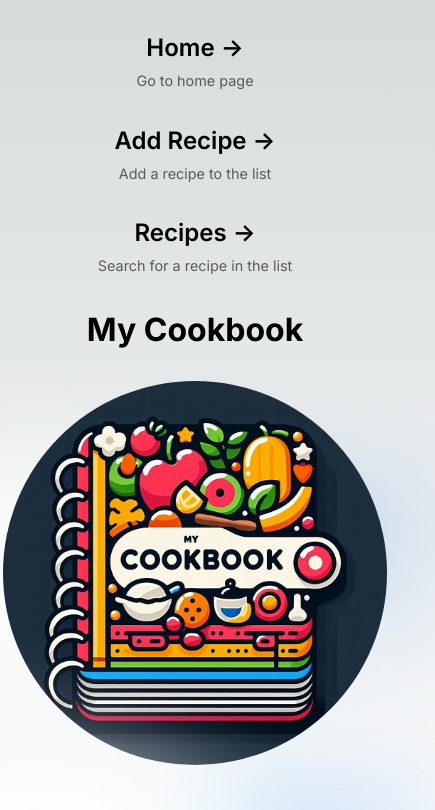
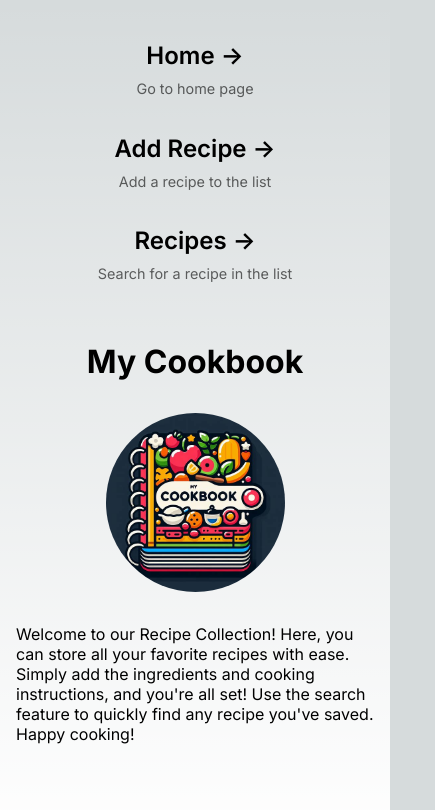
Before and after one commit to AlexanderValitalo/klientprogrammering_grupp_2_inlamning_4_5, a Next.js app: page / in a window 390 px wide. Shown: the top 810 px of the page, 435 px wide, since content can reach past the window. Built offline with nearby package versions, Linux system fonts and the light colour scheme.

Commit message:
global / layout css

```diff
--- a/src/app/globals.css
+++ b/src/app/globals.css
@@ -1,6 +1,6 @@
 :root {
-  --max-width: 1100px;
-  --border-radius: 12px;
+  --max-width: 980px;
+  --border-radius: 8px;
   --font-mono: ui-monospace, Menlo, Monaco, "Cascadia Mono", "Segoe UI Mono",
     "Roboto Mono", "Oxygen Mono", "Ubuntu Monospace", "Source Code Pro",
     "Fira Mono", "Droid Sans Mono", "Courier New", monospace;
@@ -8,19 +8,6 @@
   --foreground-rgb: 0, 0, 0;
   --background-start-rgb: 214, 219, 220;
   --background-end-rgb: 255, 255, 255;
-
-  --primary-glow: conic-gradient(
-    from 180deg at 50% 50%,
-    #16abff33 0deg,
-    #0885ff33 55deg,
-    #54d6ff33 120deg,
-    #0071ff33 160deg,
-    transparent 360deg
-  );
-  --secondary-glow: radial-gradient(
-    rgba(255, 255, 255, 1),
-    rgba(255, 255, 255, 0)
-  );
 
   --tile-start-rgb: 239, 245, 249;
   --tile-end-rgb: 228, 232, 233;
@@ -45,14 +32,6 @@
     --foreground-rgb: 255, 255, 255;
     --background-start-rgb: 0, 0, 0;
     --background-end-rgb: 0, 0, 0;
-
-    --primary-glow: radial-gradient(rgba(1, 65, 255, 0.4), rgba(1, 65, 255, 0));
-    --secondary-glow: linear-gradient(
-      to bottom right,
-      rgba(1, 65, 255, 0),
-      rgba(1, 65, 255, 0),
-      rgba(1, 65, 255, 0.3)
-    );
 
     --tile-start-rgb: 2, 13, 46;
     --tile-end-rgb: 2, 5, 19;
@@ -79,20 +58,15 @@
   margin: 0;
 }
 
+
 html,
 body {
   max-width: 100vw;
 
 }
 
-body {
-  color: rgb(var(--foreground-rgb));
-  background: linear-gradient(
-      to bottom,
-      transparent,
-      rgb(var(--background-end-rgb))
-    )
-    rgb(var(--background-start-rgb));
+h1 {
+  margin-bottom: 2rem;
 }
 
 a {
@@ -105,33 +79,3 @@ a {
     color-scheme: dark;
   }
 }
-
-main {
-  display: flex;
-  flex-direction: column;
-  align-items: center;
-  padding: 1rem 6rem;
-  min-height: 100vh;
-}
-
-/* Mobile */
-@media (max-width: 700px) {
-main {
-  display: flex;
-  flex-direction: column;
-  align-items: center;
-  padding: 1rem;
-  min-height: 100vh;
-}
-}
-
-/* Tablet and Smaller Desktop */
-@media (min-width: 701px) and (max-width: 1120px) {
-main {
-  display: flex;
-  flex-direction: column;
-  align-items: center;
-  padding: 1rem 6rem;
-  min-height: 100vh;
-}
-}
--- a/src/app/layout.js
+++ b/src/app/layout.js
@@ -1,6 +1,7 @@
 import { Inter } from "next/font/google";
 import "./globals.css";
 import Navigation from "@/components/navigation/Navigation";
+import styles from "./layout.module.css";
 
 const inter = Inter({ subsets: ["latin"] });
 
@@ -14,14 +15,18 @@ export const metadata = {
 export default function RootLayout({ children }) {
   return (
     <html lang="en">
-      <body className={inter.className}>
-        <main>
+      <body className={`${inter.className} ${styles.body}`}>
+        <header className={styles.header}>
+          <Navigation />
+        </header>
 
-          <Navigation />
+        <main className={styles.main}>
+          {children}
+        </main>
 
-          {children}
-
-        </main>
+        <footer className={styles.footer}>
+          <p>&copy; 2024 My Cookbook</p>
+        </footer>
       </body>
     </html>
   );
--- /dev/null
+++ b/src/app/layout.module.css
@@ -0,0 +1,53 @@
+.body {
+    display: flex;
+    flex-direction: column;
+    align-items: center;
+    min-height: 100vh;
+    width: 100%;
+    color: rgb(var(--foreground-rgb));
+    background: linear-gradient(
+        to bottom,
+        transparent,
+        rgb(var(--background-end-rgb))
+      )
+      rgb(var(--background-start-rgb));
+  }
+
+.main {
+  display: flex;
+  flex-direction: column;
+  align-items: center;
+  width: 100%;
+  flex-grow: 1;
+  max-width: var(--max-width);
+  margin: auto;
+  padding: 1rem 6rem;
+}
+
+.header {
+  display: flex;
+  flex-direction: column;
+  justify-content: space-between;
+  align-items: center;
+  padding: 1rem;
+  width: 100%;
+}
+
+.footer {
+  display: flex;
+  justify-content: center;
+  align-items: center;
+  padding: 1rem;
+}
+
+/* Mobile */
+@media (max-width: 700px) {
+  .main {
+    display: flex;
+    flex-direction: column;
+    align-items: center;
+    width: 100%;
+    flex-grow: 1;
+    padding: 1rem;
+  }
+}
--- a/src/app/page.js
+++ b/src/app/page.js
@@ -18,8 +18,8 @@ export default function Home() {
         />
       </div>
 
-      <div className={styles.center}>
-        <p className={styles.description}>
+      <div >
+        <p >
         Welcome to our Recipe Collection! Here, you can store all your favorite recipes with ease. Simply add the ingredients and cooking instructions, and you're all set! Use the search feature to quickly find any recipe you've saved. Happy cooking!
         </p>
       </div>
--- a/src/app/page.module.css
+++ b/src/app/page.module.css
@@ -1,218 +1,18 @@
-.description {
-  display: inherit;
-  justify-content: inherit;
-  align-items: inherit;
-  font-size: 0.85rem;
-  max-width: var(--max-width);
-  width: 100%;
-  z-index: 2;
-  font-family: var(--font-mono);
-}
-
-.description a {
-  display: flex;
-  justify-content: center;
-  align-items: center;
-  gap: 0.5rem;
-}
-
-.description p {
-  position: relative;
-  margin: 0;
-  padding: 1rem;
-  background-color: rgba(var(--callout-rgb), 0.5);
-  border: 1px solid rgba(var(--callout-border-rgb), 0.3);
-  border-radius: var(--border-radius);
-}
-
-.code {
-  font-weight: 700;
-  font-family: var(--font-mono);
-}
-
-.grid {
-  display: grid;
-  grid-template-columns: repeat(4, minmax(25%, auto));
-  max-width: 100%;
-  width: var(--max-width);
-}
-
-.card {
-  padding: 1rem 1.2rem;
-  border-radius: var(--border-radius);
-  background: rgba(var(--card-rgb), 0);
-  border: 1px solid rgba(var(--card-border-rgb), 0);
-  transition: background 200ms, border 200ms;
-}
-
-.card span {
-  display: inline-block;
-  transition: transform 200ms;
-}
-
-.card h2 {
-  font-weight: 600;
-  margin-bottom: 0.7rem;
-}
-
-.card p {
-  margin: 0;
-  opacity: 0.6;
-  font-size: 0.9rem;
-  line-height: 1.5;
-  max-width: 30ch;
-  text-wrap: balance;
-}
-
-.center {
-  display: flex;
-  justify-content: center;
-  align-items: center;
-  position: relative;
-  padding: 2rem 0;
-}
-
-.center::before {
-  background: var(--secondary-glow);
-  border-radius: 50%;
-  width: 480px;
-  height: 360px;
-  margin-left: -400px;
-}
-
-.center::after {
-  background: var(--primary-glow);
-  width: 240px;
-  height: 180px;
-  z-index: -1;
-}
-
-.center::before,
-.center::after {
-  content: "";
-  left: 50%;
-  position: absolute;
-  filter: blur(45px);
-  transform: translateZ(0);
-}
-
 .logo {
   position: relative;
   border-radius: 100%;
-}
-/* Enable hover only on non-touch devices */
-@media (hover: hover) and (pointer: fine) {
-  .card:hover {
-    background: rgba(var(--card-rgb), 0.1);
-    border: 1px solid rgba(var(--card-border-rgb), 0.15);
-  }
-
-  .card:hover span {
-    transform: translateX(4px);
-  }
+  margin-bottom: 2rem;
 }
 
-@media (prefers-reduced-motion) {
-  .card:hover span {
-    transform: none;
-  }
-}
-
-/* Mobile */
-@media (max-width: 700px) {
-  .content {
-    padding: 4rem;
-  }
-
-  .grid {
-    grid-template-columns: 1fr;
-    margin-bottom: 120px;
-    max-width: 320px;
-    text-align: center;
-  }
-
-  .card {
-    padding: 1rem 2.5rem;
-  }
-
-  .card h2 {
-    margin-bottom: 0.5rem;
+@media screen and (max-width: 700px){
+  .logo{
+    width: 50%;
+    height: 50%;
   }
 
   .center {
-    padding: 2rem 0;
-  }
-
-  .center::before {
-    transform: none;
-    height: 300px;
-  }
-
-  .description {
-    font-size: 0.8rem;
-  }
-
-  .description a {
-    padding: 1rem;
-  }
-
-  .description p,
-  .description div {
     display: flex;
     justify-content: center;
-    position: fixed;
-    width: 100%;
-  }
-
-  .description p {
     align-items: center;
-    inset: 0 0 auto;
-    padding: 2rem 1rem 1.4rem;
-    border-radius: 0;
-    border: none;
-    border-bottom: 1px solid rgba(var(--callout-border-rgb), 0.25);
-    background: linear-gradient(
-      to bottom,
-      rgba(var(--background-start-rgb), 1),
-      rgba(var(--callout-rgb), 0.5)
-    );
-    background-clip: padding-box;
-    backdrop-filter: blur(24px);
-  }
-
-  .description div {
-    align-items: flex-end;
-    pointer-events: none;
-    inset: auto 0 0;
-    padding: 2rem;
-    height: 200px;
-    background: linear-gradient(
-      to bottom,
-      transparent 0%,
-      rgb(var(--background-end-rgb)) 40%
-    );
-    z-index: 1;
   }
 }
-
-/* Tablet and Smaller Desktop */
-@media (min-width: 701px) and (max-width: 1120px) {
-  .grid {
-    grid-template-columns: repeat(2, 50%);
-  }
-}
-
-@media (prefers-color-scheme: dark) {
-  .vercelLogo {
-    filter: invert(1);
-  }
-}
-
-@keyframes rotate {
-  from {
-    transform: rotate(360deg);
-  }
-  to {
-    transform: rotate(0deg);
-  }
-}
--- a/src/components/navigation/Navigation.jsx
+++ b/src/components/navigation/Navigation.jsx
@@ -12,7 +12,7 @@ const LINKS = [
 // Description: Represents the navigation menu of the application, containing links to different pages.
 export default function Navigation() {
   return (
-    <div className={styles.grid}>
+    <div className={styles.nav}>
       {LINKS.map((l) => (
         <NavigationLink key={l.href} {...l} />
       ))}
--- a/src/components/navigation/Navigation.module.css
+++ b/src/components/navigation/Navigation.module.css
@@ -1,17 +1,20 @@
-.grid {
-    display: grid;
+.nav {
+    display: flex;
+    justify-content: space-around;
     margin-bottom: 1rem;
-    grid-template-columns: repeat(3, minmax(33%, auto));
     max-width: 100%;
     width: var(--max-width);
   }
 
   .card {
+    width: 15rem;
+    text-align: center;
     padding: 1rem 1.2rem;
     border-radius: var(--border-radius);
     background: rgba(var(--card-rgb), 0);
     border: 1px solid rgba(var(--card-border-rgb), 0);
     transition: background 200ms, border 200ms;
+    margin-top: 1rem;
   }
 
   .card span {
@@ -52,96 +55,19 @@
 
   /* Mobile */
   @media (max-width: 700px) {
-    .content {
-      padding: 4rem;
-    }
 
-    .grid {
-      grid-template-columns: 1fr;
+    .nav {
+      flex-direction: column;
+      justify-content: center;
+      align-items: center;
       margin-bottom: 1rem;
-      max-width: 320px;
-      text-align: center;
     }
 
     .card {
-      padding: 1rem 2.5rem;
+      padding: 0.5rem 1rem;
     }
 
     .card h2 {
       margin-bottom: 0.5rem;
     }
-
-    .center {
-      padding: 8rem 0 6rem;
-    }
-
-    .center::before {
-      transform: none;
-      height: 300px;
-    }
-
-    .description {
-      font-size: 0.8rem;
-    }
-
-    .description a {
-      padding: 1rem;
-    }
-
-    .description p,
-    .description div {
-      display: flex;
-      justify-content: center;
-      position: fixed;
-      width: 100%;
-    }
-
-    .description p {
-      align-items: center;
-      inset: 0 0 auto;
-      padding: 2rem 1rem 1.4rem;
-      border-radius: 0;
-      border: none;
-      border-bottom: 1px solid rgba(var(--callout-border-rgb), 0.25);
-      background: linear-gradient(
-        to bottom,
-        rgba(var(--background-start-rgb), 1),
-        rgba(var(--callout-rgb), 0.5)
-      );
-      background-clip: padding-box;
-      backdrop-filter: blur(24px);
-    }
-
-    .description div {
-      align-items: flex-end;
-      pointer-events: none;
-      inset: auto 0 0;
-      padding: 2rem;
-      height: 200px;
-      background: linear-gradient(
-        to bottom,
-        transparent 0%,
-        rgb(var(--background-end-rgb)) 40%
-      );
-      z-index: 1;
-    }
   }
-
-  @media (prefers-color-scheme: dark) {
-    .vercelLogo {
-      filter: invert(1);
-    }
-
-    .logo {
-      filter: invert(1) drop-shadow(0 0 0.3rem #ffffff70);
-    }
-  }
-
-  @keyframes rotate {
-    from {
-      transform: rotate(360deg);
-    }
-    to {
-      transform: rotate(0deg);
-    }
-  }
```
Also changed, not shown: src/app/add-recipe/page.jsx (+5 -4 lines), src/app/add-recipe/page.module.css (added, +7 -0 lines), public/OIG4.os.jpg (deleted).
